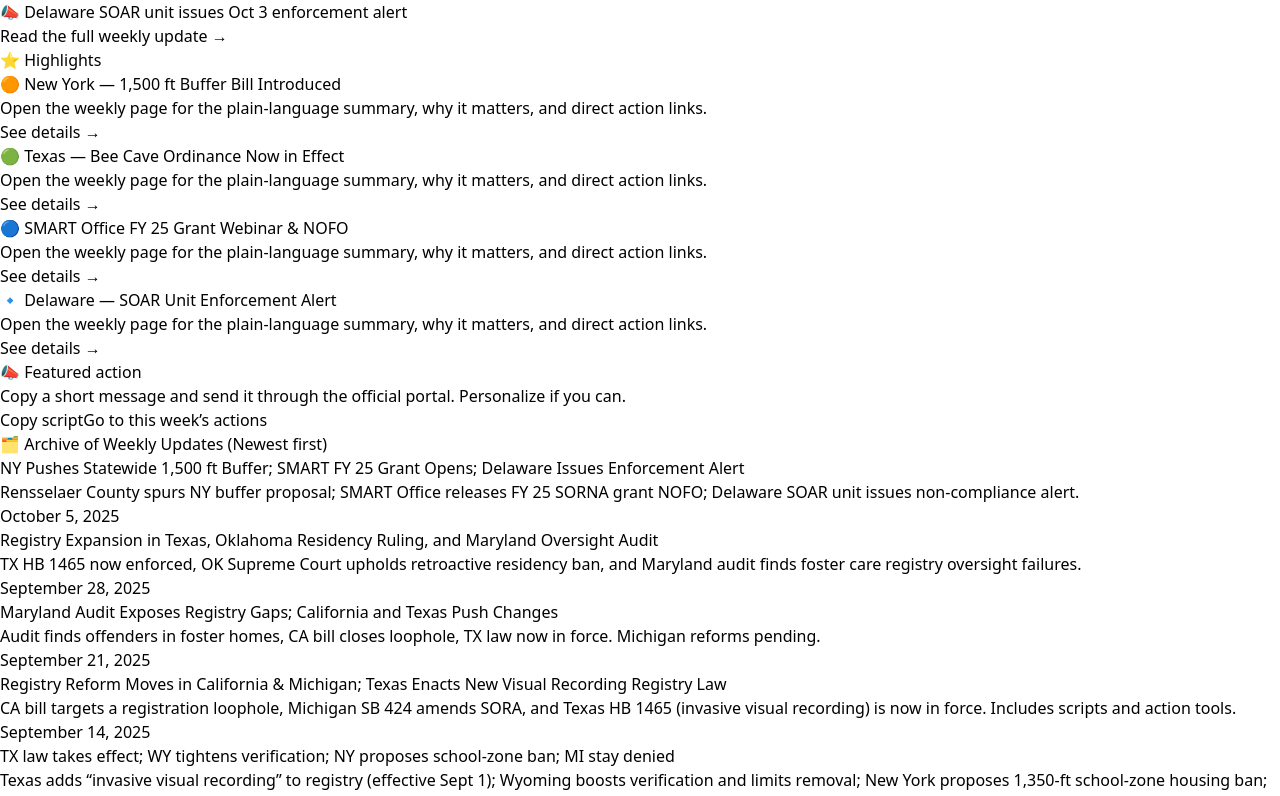
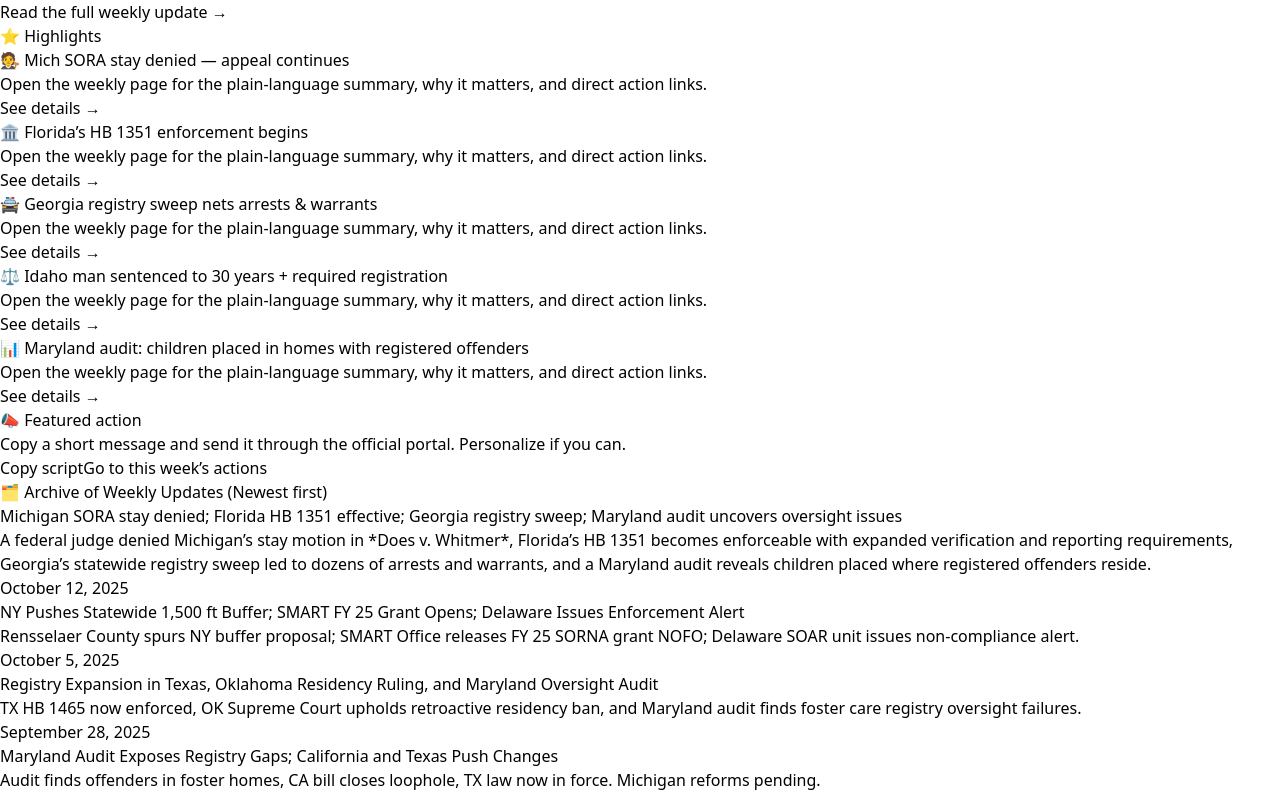
Before and after one commit to projectsolarrecon/Solar, a React (Vite) app: page /resources/legislative-tracker in a window 1280 px wide. Shown: the part 3272-4068 px from the top of the page. Built offline with nearby package versions, Linux system fonts and the light colour scheme.

Commit message:
Update legislativeUpdates.ts

```diff
--- a/src/data/legislativeUpdates.ts
+++ b/src/data/legislativeUpdates.ts
@@ -11,6 +11,12 @@
 };
 
 export const legislativeUpdates: LegislativeUpdateMeta[] = [
+{
+  date: "October 12, 2025",
+  title: "Michigan SORA stay denied; Florida HB 1351 effective; Georgia registry sweep; Maryland audit uncovers oversight issues",
+  slug: "2025-10-12",
+  summary: "A federal judge denied Michigan’s stay motion in *Does v. Whitmer*, Florida’s HB 1351 becomes enforceable with expanded verification and reporting requirements, Georgia’s statewide registry sweep led to dozens of arrests and warrants, and a Maryland audit reveals children placed where registered offenders reside.",
+},
 {
   date: "October 5, 2025",
   title: "NY Pushes Statewide 1,500 ft Buffer; SMART FY 25 Grant Opens; Delaware Issues Enforcement Alert",
```
